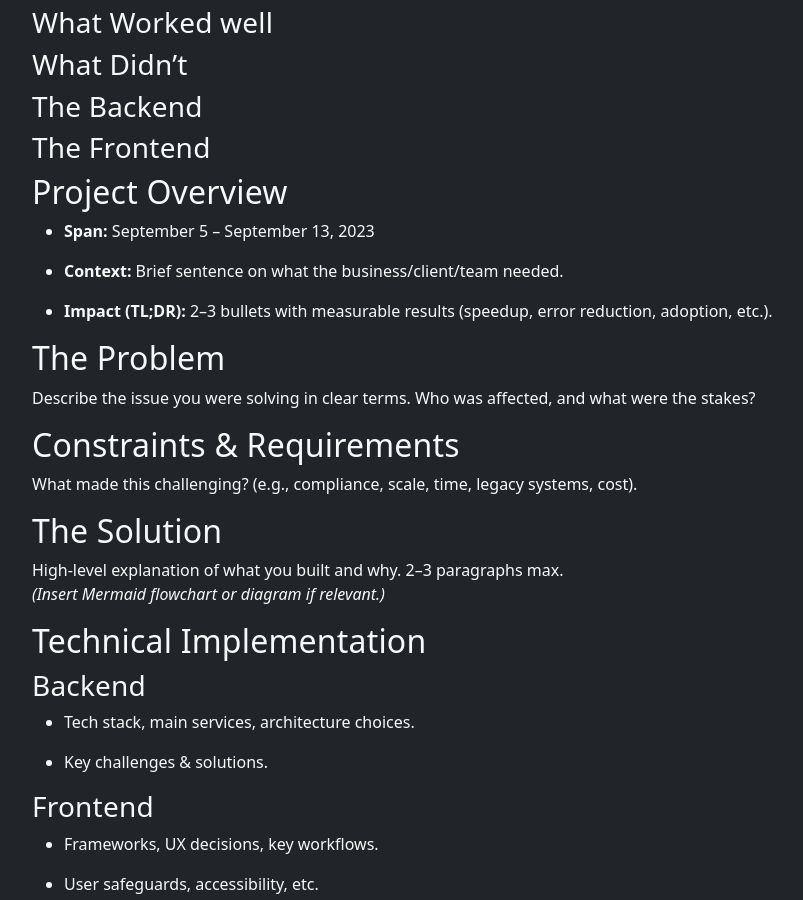
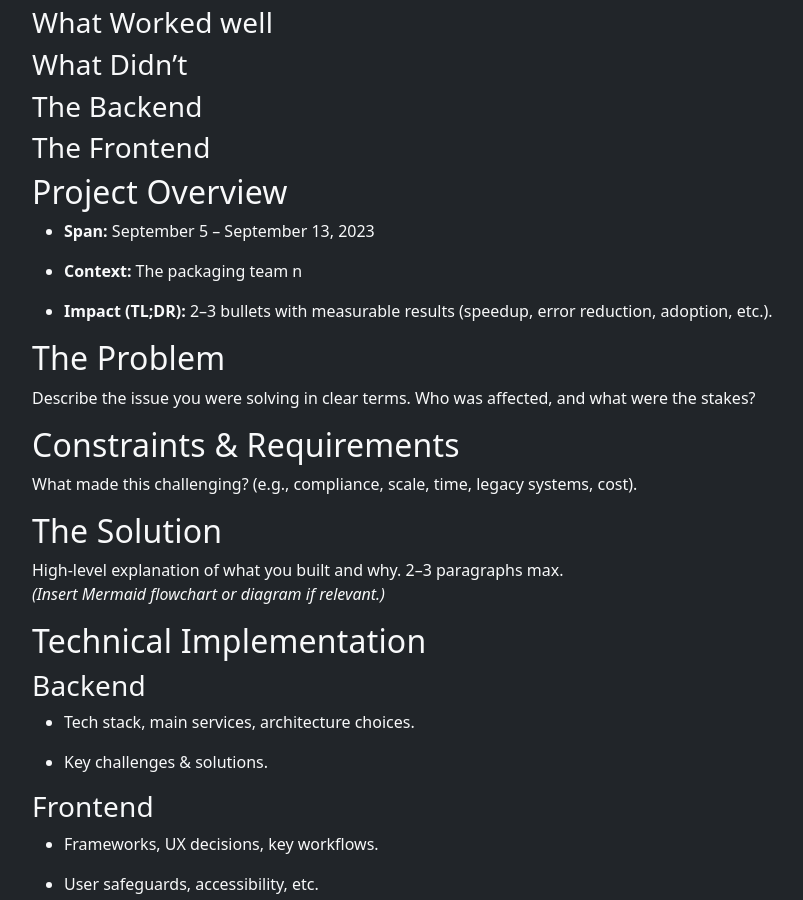
Before and after one commit to ChanceYoung/ChanceYoung.github.io, a Jekyll site: the page built from _projects/In Progress/packagingsolutionv1.md, in a window 1280 px wide and 900 px high, scrolled down 536 px. Shown: the whole window, without its empty margins (130-933 px from the left). Built offline with Jekyll 4.4.1, drawn with Linux system fonts in a browser that asks for light colours; part of the change alters nothing that is shown.

Commit message:
_projects/In Progress/packagingsolutionv1.md updated from https://stackedit.io/

```diff
--- a/_projects/In Progress/packagingsolutionv1.md
+++ b/_projects/In Progress/packagingsolutionv1.md
@@ -23,7 +23,7 @@ The ERP system we used provided an integration toolkit written in .NET that used
 
 -   **Span:** September 5 – September 13, 2023
 
--   **Context:** Brief sentence on what the business/client/team needed.
+-   **Context:** The packaging team n
 
 -   **Impact (TL;DR):** 2–3 bullets with measurable results (speedup, error reduction, adoption, etc.).
 
@@ -86,6 +86,6 @@ What you’d like to add, refine, or expand on later.
 
 > Written with [StackEdit](https://stackedit.io/).
 <!--stackedit_data:
-eyJoaXN0b3J5IjpbMTMxNTA4NDg5NiwtMTc0NjY4ODg2NiwtMT
-E5OTg1MDE1N119
+eyJoaXN0b3J5IjpbMjEyNjYwNjc4OSwxMzE1MDg0ODk2LC0xNz
+Q2Njg4ODY2LC0xMTk5ODUwMTU3XX0=
 -->
```
